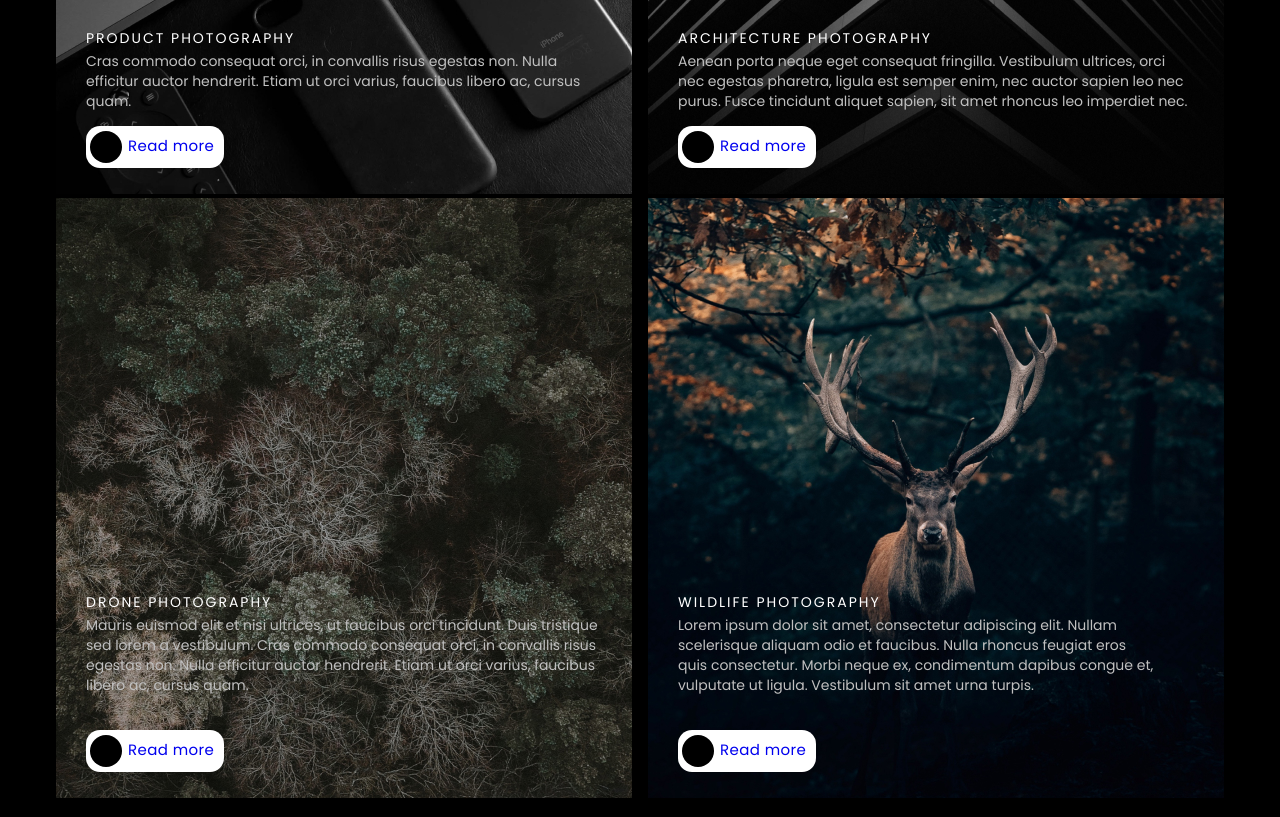
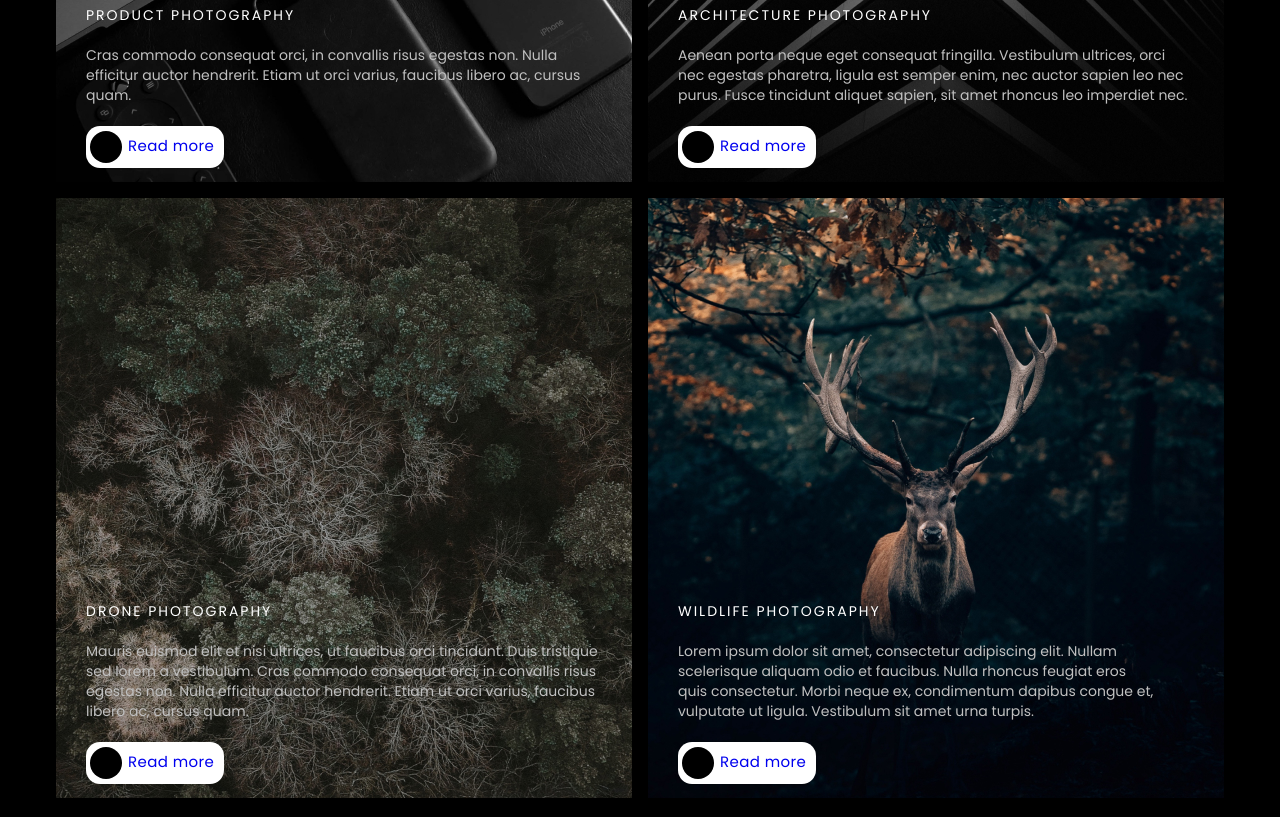
Before and after one commit to kromenton/aperture, a plain HTML site: page index.html in a window 1280 px wide. Shown: the part 1460-2277 px from the top of the page. Drawn offline with Linux system fonts and the light colour scheme.

Commit message:
all done, i hope

```diff
--- a/css/style.css
+++ b/css/style.css
@@ -107,6 +107,325 @@ header nav li:last-of-type a {
     color: #C0C0C0;
 }
 
+.bottom_icons {
+    display: flex;
+    list-style: none;
+    position: absolute;
+    right: 40px;
+    bottom: 40px;
+}
+
+.bottom_icons li {
+    font: 12px/12px 'poppinsregular';
+    font-style: normal;
+    font-weight: 400;
+    color: #FFFFFF;
+    margin-left: 16px;
+
+}
+
+.bottom_icons li:before {
+    content: "";
+    display: inline-block;
+    background-image: url("../images/IMAGE.svg");
+    width: 16px;
+    height: 16px;
+    margin-right: 6px;
+    position: relative;
+    bottom: -5px;
+}
+
+.bottom_icons li:nth-of-type(2):before {
+    background-image: url("../images/IMAGE (1).svg");
+}
+
+.bottom_icons li:nth-of-type(3):before {
+    background-image: url("../images/IMAGE (2).svg");
+    width: 32px;
+}
+
+.bottom_icons li:last-of-type:before {
+    background-image: url("../images/IMAGE (3).svg");
+    width: 10px;
+}
+
+.photography {
+    padding-top: 113px;
+    padding-bottom: 100px;
+    background-color: #000000;
+}
+
+.photography img {
+    width: 100%;
+    display: block;
+    margin-bottom: 16px;
+}
+
+.speciality {
+    max-width: 1168px;
+    margin: auto;
+}
+
+.what_we_do {
+    max-width: 413px;
+    margin: auto;
+}
+
+.what_we_do h2 {
+    margin-bottom: 15px;
+    font: 40px/42px 'poppinsregular';
+    text-align: center;
+    color: #FFFFFF;
+}
+
+.what_we_do h3 {
+    margin-bottom: 42px;
+    font: 23px/30px 'poppinsregular';
+    text-align: center;
+    color: #C0C0C0;
+}
+
+.photos {
+    display: flex;
+    flex-wrap: wrap;
+    justify-content: space-between;
+}
+
+.product_photo {
+    position: relative;
+    max-width: 576px;
+}
+
+.product_photo_text {
+    position: absolute;
+    left: 30px;
+    bottom: 30px;
+    max-width: 501px;
+
+}
+
+.product_photo_text h3 {
+    font: 14px/20px 'poppinsregular';
+    font-style: normal;
+    letter-spacing: 2px;
+    text-transform: uppercase;
+    color: #FFFFFF;
+    margin-bottom: 20px;
+}
+
+.product_photo_text p {
+    font: 14px/20px 'poppinsregular';
+    font-style: normal;
+    margin-bottom: 20px;
+    color: #C0C0C0;
+}
+
+#product_photo {
+    display: inline-flex;
+    align-items: center;
+    font: 15px/20px 'poppinsregular';
+    text-decoration: none;
+    padding: 5px 10px 5px 4px;
+    background: #FFFFFF;
+    border-radius: 14px;
+    letter-spacing: 0.4px;
+}
+
+#product_photo::before {
+    content: "";
+    width: 32px;
+    height: 32px;
+    background-color: #000000;
+    border-radius: 50%;
+    margin-right: 6px;
+
+}
+
+.archi_photo {
+    position: relative;
+    max-width: 576px;
+}
+
+.archi_photo_text {
+    position: absolute;
+    left: 30px;
+    bottom: 30px;
+    max-width: 514px;
+}
+
+.archi_photo_text h3 {
+    font: 14px/20px 'poppinsregular';
+    font-style: normal;
+    letter-spacing: 2px;
+    text-transform: uppercase;
+    color: #FFFFFF;
+    margin-bottom: 20px;
+}
+
+.archi_photo_text p {
+    font: 14px/20px 'poppinsregular';
+    font-style: normal;
+    margin-bottom: 20px;
+    color: #C0C0C0;
+}
+
+#archi_photo {
+    display: inline-flex;
+    align-items: center;
+    font: 15px/20px 'poppinsregular';
+    text-decoration: none;
+    padding: 5px 10px 5px 4px;
+    background: #FFFFFF;
+    border-radius: 14px;
+    letter-spacing: 0.4px;
+}
+
+#archi_photo::before {
+    content: "";
+    width: 32px;
+    height: 32px;
+    background-color: #000000;
+    border-radius: 50%;
+    margin-right: 6px;
+}
+
+
+.drone_photo {
+    position: relative;
+    max-width: 576px;
+}
+
+.drone_photo_text {
+    position: absolute;
+    left: 30px;
+    bottom: 30px;
+    max-width: 516px;
+}
+
+.drone_photo_text h3 {
+    font: 14px/20px 'poppinsregular';
+    font-style: normal;
+    letter-spacing: 2px;
+    text-transform: uppercase;
+    color: #FFFFFF;
+    margin-bottom: 20px;
+}
+
+.drone_photo_text p {
+    font: 14px/20px 'poppinsregular';
+    font-style: normal;
+    margin-bottom: 20px;
+    color: #C0C0C0;
+}
+
+#drone_photo {
+    display: inline-flex;
+    align-items: center;
+    font: 15px/20px 'poppinsregular';
+    text-decoration: none;
+    padding: 5px 10px 5px 4px;
+    background: #FFFFFF;
+    border-radius: 14px;
+    letter-spacing: 0.4px;
+}
+
+#drone_photo::before {
+    content: "";
+    width: 32px;
+    height: 32px;
+    background-color: #000000;
+    border-radius: 50%;
+    margin-right: 6px;
+}
+
+
+.wildlife_photo {
+    position: relative;
+    max-width: 576px;
+}
+
+.wildlife_photo_text {
+    position: absolute;
+    left: 30px;
+    bottom: 30px;
+    max-width: 480px;
+}
+
+.wildlife_photo_text h3 {
+    font: 14px/20px 'poppinsregular';
+    font-style: normal;
+    letter-spacing: 2px;
+    text-transform: uppercase;
+    color: #FFFFFF;
+    margin-bottom: 20px;
+}
+
+.wildlife_photo_text p {
+    font: 14px/20px 'poppinsregular';
+    font-style: normal;
+    margin-bottom: 20px;
+    color: #C0C0C0;
+}
+
+#wildlife_photo {
+    display: inline-flex;
+    align-items: center;
+    font: 15px/20px 'poppinsregular';
+    text-decoration: none;
+    padding: 5px 10px 5px 4px;
+    background: #FFFFFF;
+    border-radius: 14px;
+    letter-spacing: 0.4px;
+}
+
+#wildlife_photo::before {
+    content: "";
+    width: 32px;
+    height: 32px;
+    background-color: #000000;
+    border-radius: 50%;
+    margin-right: 6px;
+}
+
+.sunset {
+    background-image: url("../images/sunset.jpg");
+    background-size: cover;
+    min-height: 600px;
+    /*background-position: center center;*/
+    display: flex;
+    justify-content: flex-end;
+    align-items: center;
+    padding-right: 62px;
+}
+
+.monstera {
+    background-image: url("../images/monstera.jpg");
+}
+
+.himalayas {
+    background-image: url("../images/himalayas.jpg");
+}
+
+.sunset article {
+    max-width: 298px;
+}
+
+.sunset article h4 {
+    font: 14px/20px 'poppinsregular';
+    font-style: normal;
+    letter-spacing: 2px;
+    text-transform: uppercase;
+
+    color: #FFFFFF;
+}
+
+.sunset article p {
+    font: 14px/20px 'poppinsregular';
+    font-style: normal;
+    letter-spacing: 2px;
+    color: #C0C0C0;
+}
+
 .main_need {
     display: flex;
     justify-content: center;
@@ -153,45 +472,6 @@ header nav li:last-of-type a {
     background-color: #000000;
     border-radius: 50%;
     margin-right: 6px;
-}
-
-.sunset {
-    background-image: url("../images/sunset.jpg");
-    background-size: cover;
-    min-height: 600px;
-    /*background-position: center center;*/
-    display: flex;
-    justify-content: flex-end;
-    align-items: center;
-    padding-right: 62px;
-}
-
-.monstera {
-    background-image: url("../images/monstera.jpg");
-}
-
-.himalayas {
-    background-image: url("../images/himalayas.jpg");
-}
-
-.sunset article {
-    max-width: 298px;
-}
-
-.sunset article h4 {
-    font: 14px/20px 'poppinsregular';
-    font-style: normal;
-    letter-spacing: 2px;
-    text-transform: uppercase;
-
-    color: #FFFFFF;
-}
-
-.sunset article p {
-    font: 14px/20px 'poppinsregular';
-    font-style: normal;
-    letter-spacing: 2px;
-    color: #C0C0C0;
 }
 
 .clients {
@@ -367,240 +647,3 @@ footer ul a {
     margin-left: 27px;
     margin-right: 7px;
 }
-
-.bottom_icons {
-    display: flex;
-    list-style: none;
-    position: absolute;
-    right: 40px;
-    bottom: 40px;
-}
-
-.bottom_icons li {
-    font: 12px/12px 'poppinsregular';
-    font-style: normal;
-    font-weight: 400;
-    color: #FFFFFF;
-    margin-left: 16px;
-
-}
-
-.bottom_icons li:before {
-    content: "";
-    display: inline-block;
-    background-image: url("../images/IMAGE.svg");
-    width: 16px;
-    height: 16px;
-    margin-right: 6px;
-    position: relative;
-    bottom: -5px;
-}
-
-.bottom_icons li:nth-of-type(2):before {
-    background-image: url("../images/IMAGE (1).svg");
-}
-
-.bottom_icons li:nth-of-type(3):before {
-    background-image: url("../images/IMAGE (2).svg");
-    width: 32px;
-}
-
-.bottom_icons li:last-of-type:before {
-    background-image: url("../images/IMAGE (3).svg");
-    width: 10px;
-}
-
-.speciality {
-    padding-top: 113px;
-    padding-bottom: 100px;
-    background-color: #000000;
-}
-
-.speciality h2 {
-    margin-bottom: 15px;
-    font: 40px/42px 'poppinsregular';
-    text-align: center;
-    color: #FFFFFF;
-}
-
-.speciality h3 {
-    margin-bottom: 42px;
-    font: 40px/42px 'poppinsregular';
-    text-align: center;
-    color: #C0C0C0;
-}
-
-.speciality img {
-    height: 600px;
-    width: 576px;
-}
-
-.photos {
-    display: flex;
-    flex-wrap: wrap;
-    justify-content: space-between;
-    width: 1168px;
-    margin: auto;
-}
-
-.photos a {
-    display: inline-flex;
-    align-items: center;
-    font: 15px/20px 'poppinsregular';
-    text-decoration: none;
-    padding: 5px 10px 5px 4px;
-    background: #FFFFFF;
-    border-radius: 14px;
-    letter-spacing: 0.4px;
-    position: absolute;
-    left: 30px;
-    bottom: 30px;
-}
-
-
-.product_photo {
-    position: relative;
-}
-
-.product_photo h3 {
-    font: 14px/20px 'poppinsregular';
-    font-style: normal;
-    letter-spacing: 2px;
-    text-transform: uppercase;
-    color: #FFFFFF;
-    margin-bottom: 10px;
-    position: absolute;
-    bottom: 139px;
-    left: 30px;
-}
-
-.product_photo p {
-    font: 14px/20px 'poppinsregular';
-    font-style: normal;
-    max-width: 501px;
-    margin-bottom: 17px;
-    position: absolute;
-    left: 30px;
-    bottom: 69px;
-    color: #C0C0C0;
-}
-
-#product_photo::before {
-    content: "";
-    width: 32px;
-    height: 32px;
-    background-color: #000000;
-    border-radius: 50%;
-    margin-right: 6px;
-
-}
-
-.archi_photo {
-    position: relative;
-}
-
-.archi_photo h3 {
-    font: 14px/20px 'poppinsregular';
-    font-style: normal;
-    letter-spacing: 2px;
-    text-transform: uppercase;
-    color: #FFFFFF;
-    margin-bottom: 10px;
-    position: absolute;
-    bottom: 139px;
-    left: 30px;
-}
-
-.archi_photo p {
-    font: 14px/20px 'poppinsregular';
-    font-style: normal;
-    max-width: 514px;
-    margin-bottom: 17px;
-    position: absolute;
-    left: 30px;
-    bottom: 69px;
-    color: #C0C0C0;
-}
-
-#archi_photo::before {
-    content: "";
-    width: 32px;
-    height: 32px;
-    background-color: #000000;
-    border-radius: 50%;
-    margin-right: 6px;
-}
-
-
-.drone_photo {
-    position: relative;
-}
-
-.drone_photo h3 {
-    font: 14px/20px 'poppinsregular';
-    font-style: normal;
-    letter-spacing: 2px;
-    text-transform: uppercase;
-    color: #FFFFFF;
-    margin-bottom: 10px;
-    position: absolute;
-    bottom: 179px;
-    left: 30px;
-}
-
-.drone_photo p {
-    font: 14px/20px 'poppinsregular';
-    font-style: normal;
-    max-width: 516px;
-    margin-bottom: 17px;
-    position: absolute;
-    left: 30px;
-    bottom: 89px;
-    color: #C0C0C0;
-}
-
-#drone_photo::before {
-    content: "";
-    width: 32px;
-    height: 32px;
-    background-color: #000000;
-    border-radius: 50%;
-    margin-right: 6px;
-}
-
-
-.wildlife_photo {
-    position: relative;
-}
-
-.wildlife_photo h3 {
-    font: 14px/20px 'poppinsregular';
-    font-style: normal;
-    letter-spacing: 2px;
-    text-transform: uppercase;
-    color: #FFFFFF;
-    margin-bottom: 10px;
-    position: absolute;
-    bottom: 179px;
-    left: 30px;
-}
-
-.wildlife_photo p {
-    font: 14px/20px 'poppinsregular';
-    font-style: normal;
-    max-width: 480px;
-    margin-bottom: 17px;
-    position: absolute;
-    left: 30px;
-    bottom: 89px;
-    color: #C0C0C0;
-}
-
-#wildlife_photo::before {
-    content: "";
-    width: 32px;
-    height: 32px;
-    background-color: #000000;
-    border-radius: 50%;
-    margin-right: 6px;
-}
--- a/index.html
+++ b/index.html
@@ -57,40 +57,50 @@
             <li>Iceland</li>
         </ul>
     </section>
-    <section class="speciality">
-        <article>
+    <section class="photography">
+        <div class="speciality">
+        <div class="what_we_do">
             <h2>What we do.</h2>
             <h3>The areas that we're specialized in.</h3>
+        </div>
             <div class="photos">
-            <div class="product_photo">
+            <article class="product_photo">
                 <img src="images/product_photo.jpg" alt="#">
+                <div class="product_photo_text">
                 <h3>Product Photography</h3>
                 <p>Cras commodo consequat orci, in convallis risus egestas non. Nulla efficitur auctor hendrerit. Etiam
                     ut orci varius, faucibus libero ac, cursus quam.</p>
                 <a id="product_photo" href="#">Read more</a>
             </div>
-            <div class="archi_photo">
+            </article>
+            <article class="archi_photo">
                 <img src="images/archi_photo.jpg" alt="#">
+                <div class="archi_photo_text">
                 <h3>Architecture Photography</h3>
                 <p>Aenean porta neque eget consequat fringilla. Vestibulum ultrices, orci nec egestas pharetra,
                     ligula est semper enim, nec auctor sapien leo nec purus. Fusce tincidunt aliquet sapien, sit
                     amet rhoncus leo imperdiet nec.</p>
                 <a id="archi_photo" href="#">Read more</a>
             </div>
-        <div class="drone_photo">
+            </article>
+        <article class="drone_photo">
             <img src="images/drone_photo.jpg" alt="#">
+            <div class="drone_photo_text">
                 <h3>Drone Photography</h3>
                 <p>Mauris euismod elit et nisi ultrices, ut faucibus orci tincidunt. Duis tristique sed lorem a vestibulum. Cras commodo consequat orci, in convallis risus egestas non. Nulla efficitur auctor hendrerit. Etiam ut orci varius, faucibus libero ac, cursus quam.</p>
                 <a id="drone_photo" href="#">Read more</a>
-           </div>
-            <div class="wildlife_photo">
+            </div>
+           </article>
+            <article class="wildlife_photo">
                 <img src="images/wildlife_photo.jpg" alt="#">
+                <div class="wildlife_photo_text">
                 <h3>Wildlife Photography</h3>
                 <p>Lorem ipsum dolor sit amet, consectetur adipiscing elit. Nullam scelerisque aliquam odio et faucibus. Nulla rhoncus feugiat eros quis consectetur. Morbi neque ex, condimentum dapibus congue et, vulputate ut ligula. Vestibulum sit amet urna turpis.</p>
                 <a id="wildlife_photo" href="#">Read more</a>
             </div>
+            </article>
             </div>
-        </article>
+        </div>
     </section>
     <section class="sunset">
         <article>
```
